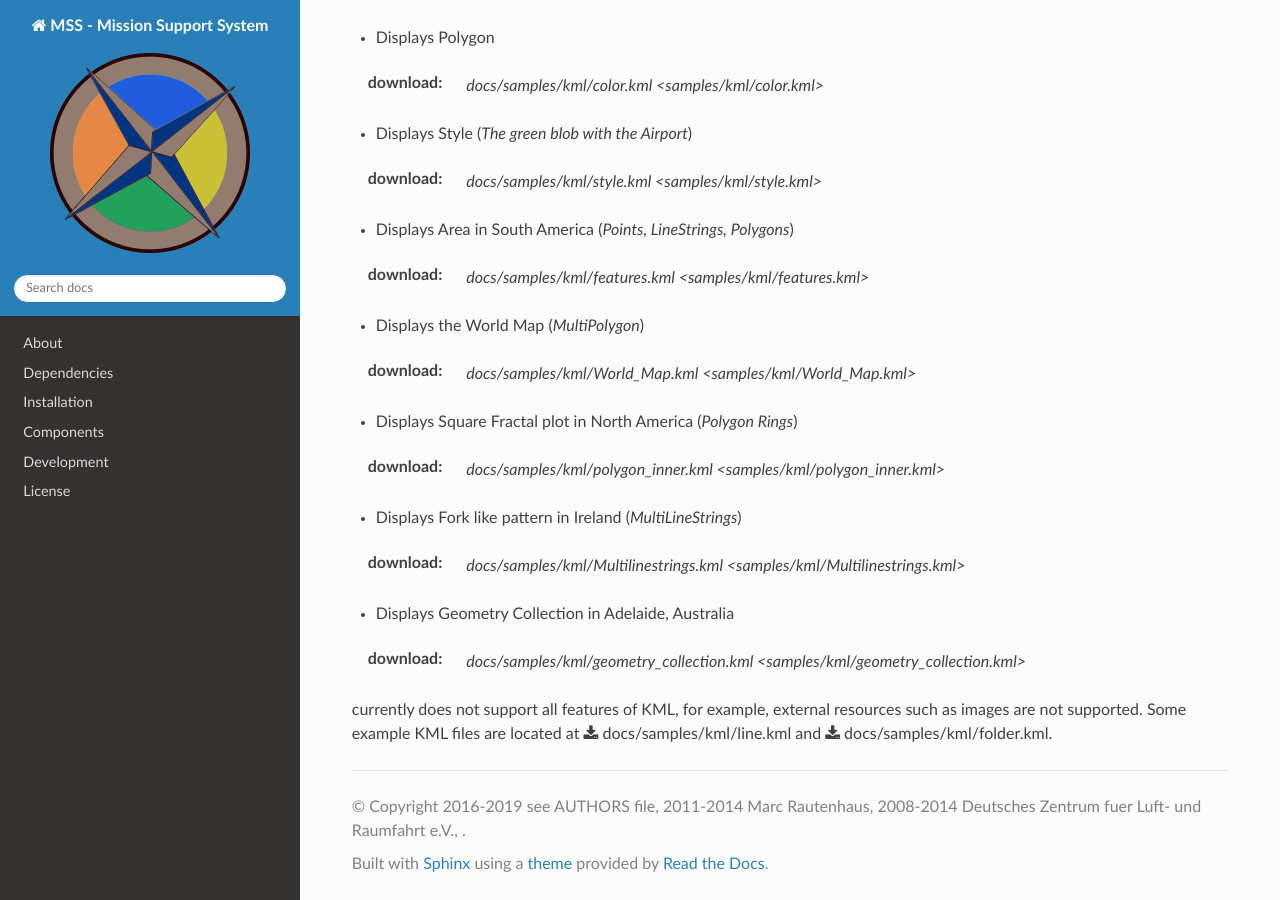
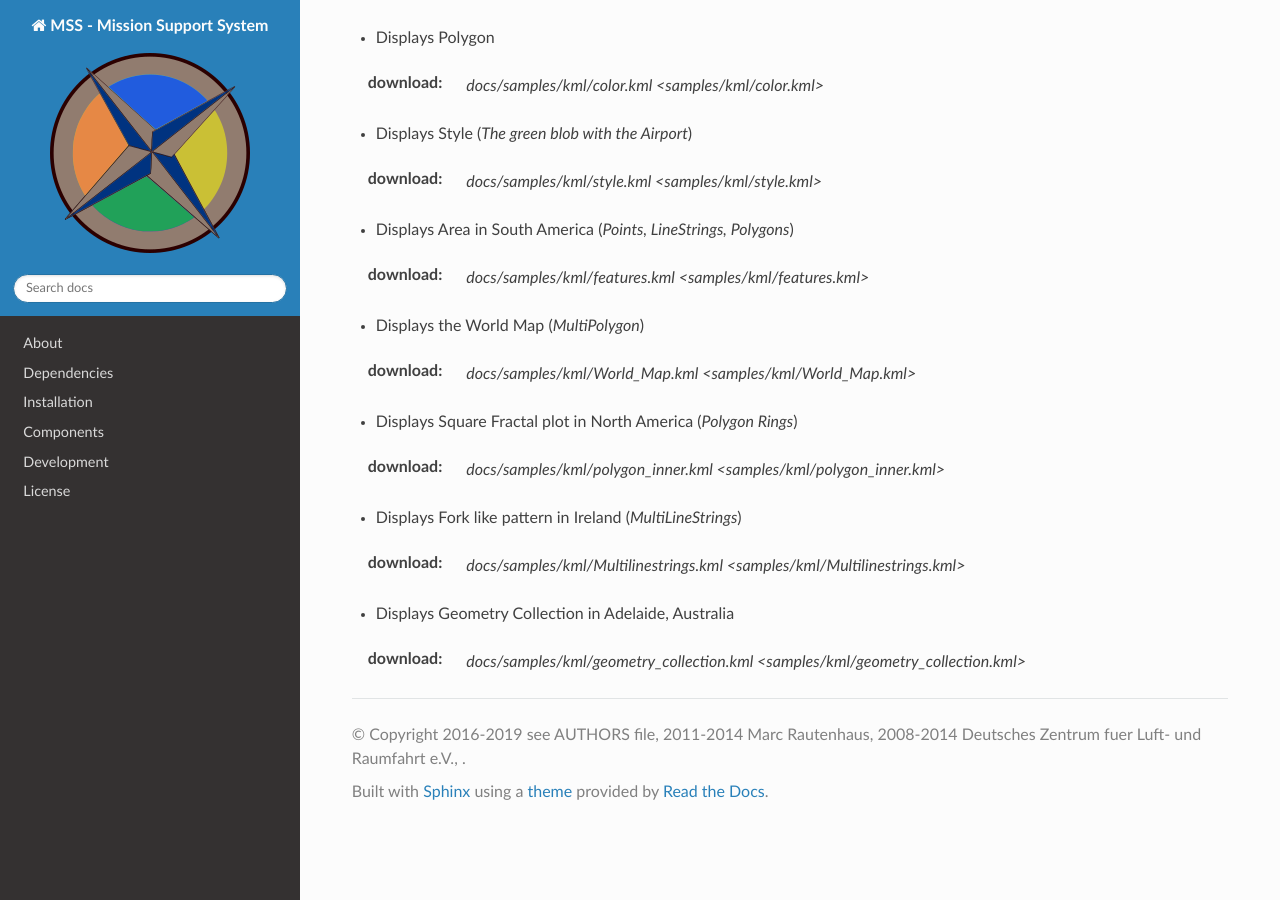
Before and after one commit to Open-MSS/MSS, a Sphinx documentation site: the page built from docs/kml_guide.rst, in a window 1280 px wide and 900 px high, scrolled down 1332 px. Built offline with Sphinx 7.4.7 and the Read the Docs theme 2.0.0, drawn with Linux system fonts in a browser that asks for light colours; pages that are not in the unit, such as notebooks, are missing from menus; the version number could not be read and is left out.

Commit message:
Removed extra content

```diff
--- a/docs/kml_guide.rst
+++ b/docs/kml_guide.rst
@@ -75,46 +75,3 @@ Example KML Files are located at :
 
 * Displays Geometry Collection in Adelaide, Australia
 :download: `docs/samples/kml/geometry_collection.kml <samples/kml/geometry_collection.kml>`
-
-
-
-
-
-
-
-
-
-
-
-
-
-
-
-
-
-
-
-
-
-
-
-
-
-
-
-
-
-
-
-
-
-
-
-
-
-
-
-
-currently does not support all features of KML, for example, external resources such as images are not supported.
-Some example KML files are located at :download:`docs/samples/kml/line.kml <samples/kml/line.kml>` and
-:download:`docs/samples/kml/folder.kml <samples/kml/folder.kml>`.
```
